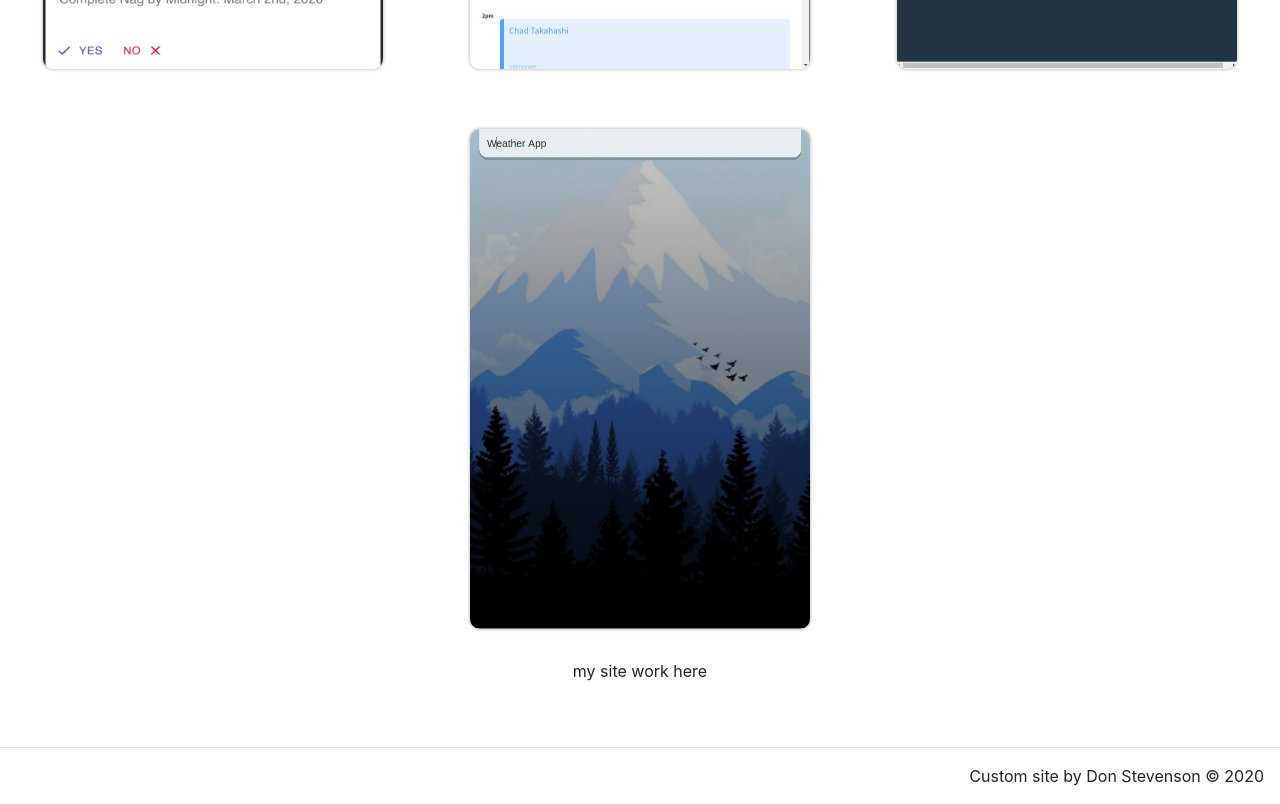
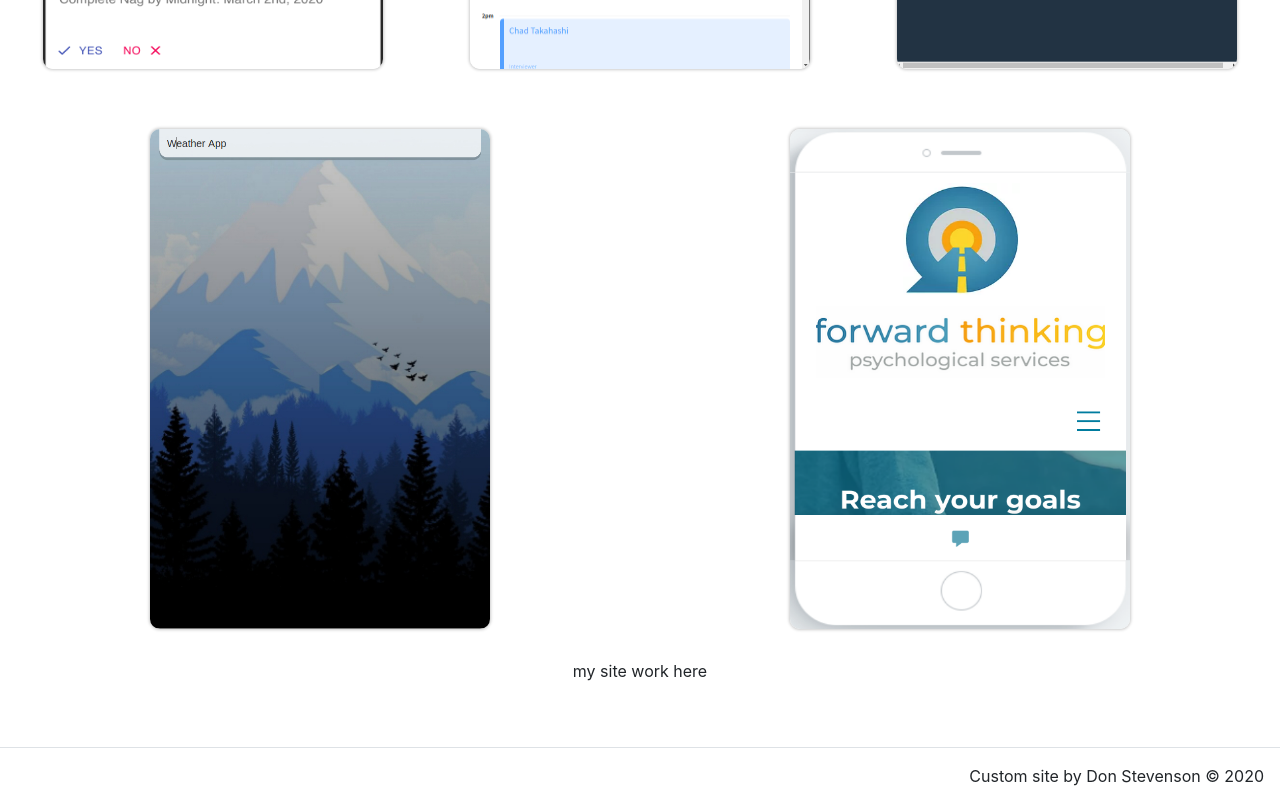
Before and after one commit to Don-Stevenson/personalWebsite, a React (Create React App) app: page / in a window 1280 px wide. Shown: the part 900-1704 px from the top of the page. Built offline with nearby package versions, Linux system fonts and the light colour scheme.

Commit message:
add Ftpsych info to carousel

```diff
--- a/src/components/Carousel.js
+++ b/src/components/Carousel.js
@@ -15,8 +15,8 @@ import SchedulerGif from "../components/assets/images/SchedulerGIF.gif";
 // import JungleRailsStatic from "../components/assets/images/JungleRailsStatic.png"
 // import JungleRailsGif from "../components/assets/images"
 
-// import SmartToDoStatic from "../components/assets/images/SmartTodoStatic.png"
-// import SmartToDoGif from "../components/assets/images"
+import FTPyschStatic from "../components/assets/images/FTPsychStatic.png";
+import FTPyschGif from "../components/assets/images/FTPsychGif.gif";
 
 import WeatherAppStatic from "../components/assets/images/WeatherAppStatic.jpg";
 import WeatherAppGif from "../components/assets/images/WeatherAppGif.gif";
@@ -61,17 +61,16 @@ export default function Carousel() {
         link: "https://github.com/Don-Stevenson/weather-app",
         selected: false,
       },
-
+      {
+        id: 4,
+        title: "Foward Thinking Pyschology",
+        subTitle: "I work as Front-End Dev for this site",
+        imgSrc: FTPyschStatic,
+        link: "https://www.ftpsych.ca/",
+        selected: false,
+      },
       // To be updated and added later
       // *****************************
-      // {
-      //   id: 4,
-      //   title: "Smart To-Do",
-      //   subTitle: "An auto categorizing to-do list",
-      //   imgSrc: SmartToDoStatic,
-      //   link: "https://github.com/Don-Stevenson/to-do",
-      //   selected: false,
-      // },
       // {
       //   id: 5,
       //   title: "Jungle Rails",
@@ -120,11 +119,11 @@ export default function Carousel() {
       if (item.id === 3 && !item.selected) {
         item.imgSrc = WeatherAppStatic;
       }
+      if (item.id === 4 && item.selected) {
+        item.imgSrc = FTPyschGif;
+      }
       // To be updated and added later
       // *****************************
-      // if (item.id === 4 && item.selected) {
-      //   // item.imgSrc = SmartToDoGif;
-      // }
       // if (item.id === 4 && !item.selected) {
       //   item.imgSrc = SmartToDoStatic;
       // }
```
